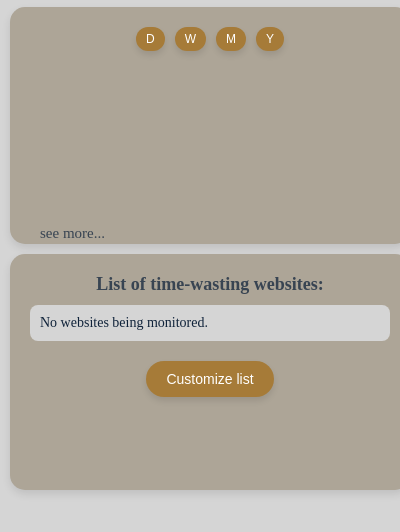
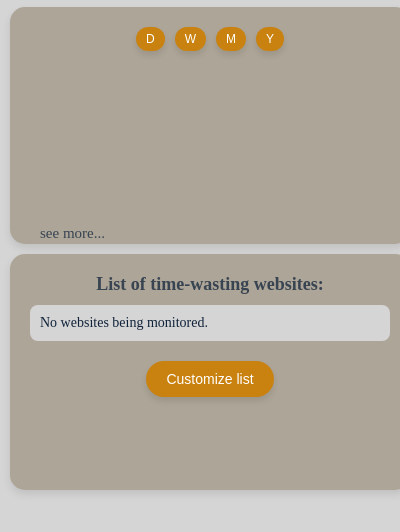
Before and after one commit to Hamster3600/TimeMelt, a browser extension: page popup.html in a window 400 px wide. Shown: the part 80-612 px from the top of the page. Drawn offline with Linux system fonts and the light colour scheme.

Commit message:
trochę podjaśnienie kolorów

```diff
--- a/style.css
+++ b/style.css
@@ -12,7 +12,7 @@
     --text-soft: #10233A;
 
     /* NOWY GŁÓWNY KOLOR AKCENTUJĄCY - Głęboki, stonowany złoty/mosiądz. Energetyczny, ale elegancki i nie jaskrawy. */
-    --accent-main: #A67B38; /* A rich, muted gold/brass. Strong presence without being jarring. */
+    --accent-main: #c98210; /* A rich, muted gold/brass. Strong presence without being jarring. */
 
     /* Trzeciorzędny kolor akcentujący - Bardzo jasny odcień nowego accent-main (subtelny złoty beż) */
     --accent-third: #EBDAC5; /* Lighter, desaturated version of the new accent-main for active states. */
```
